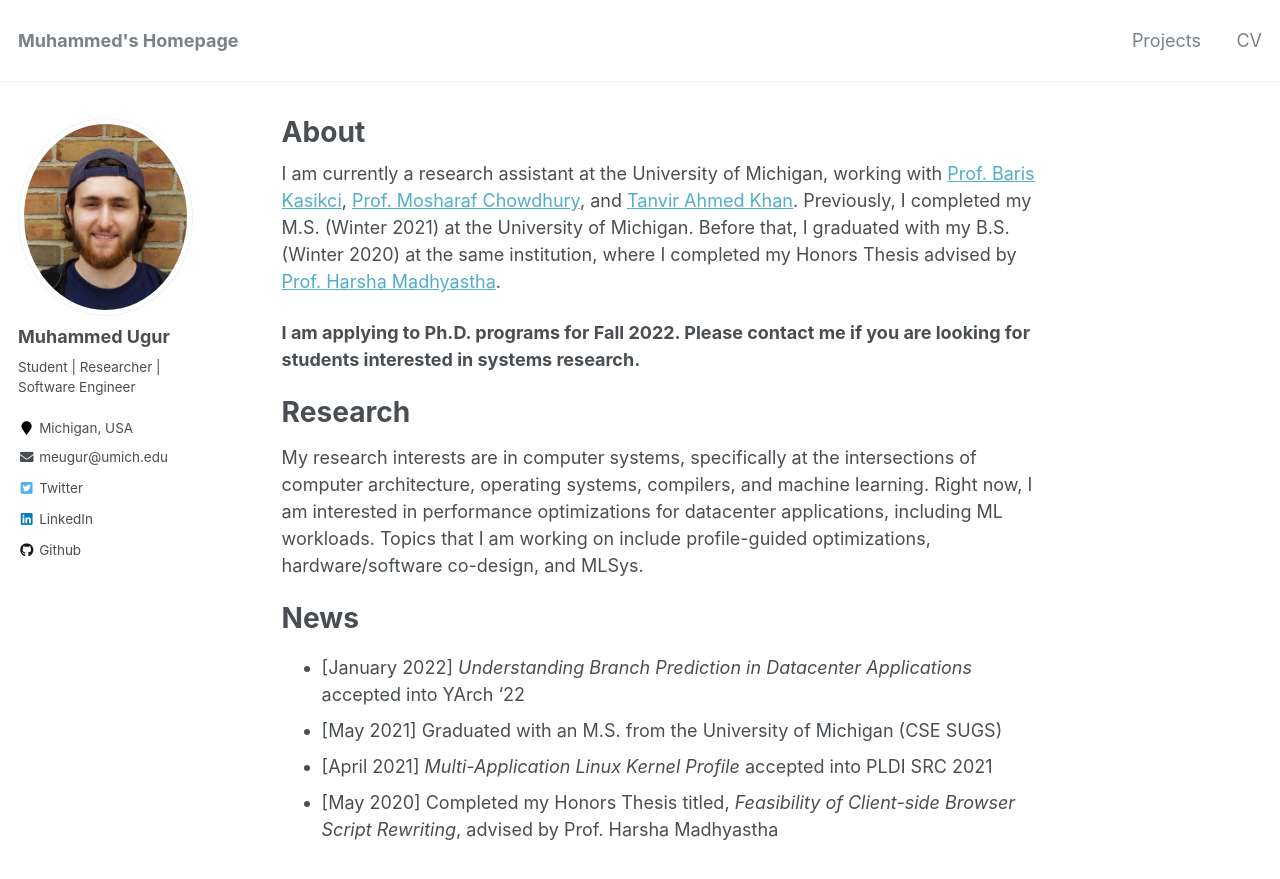
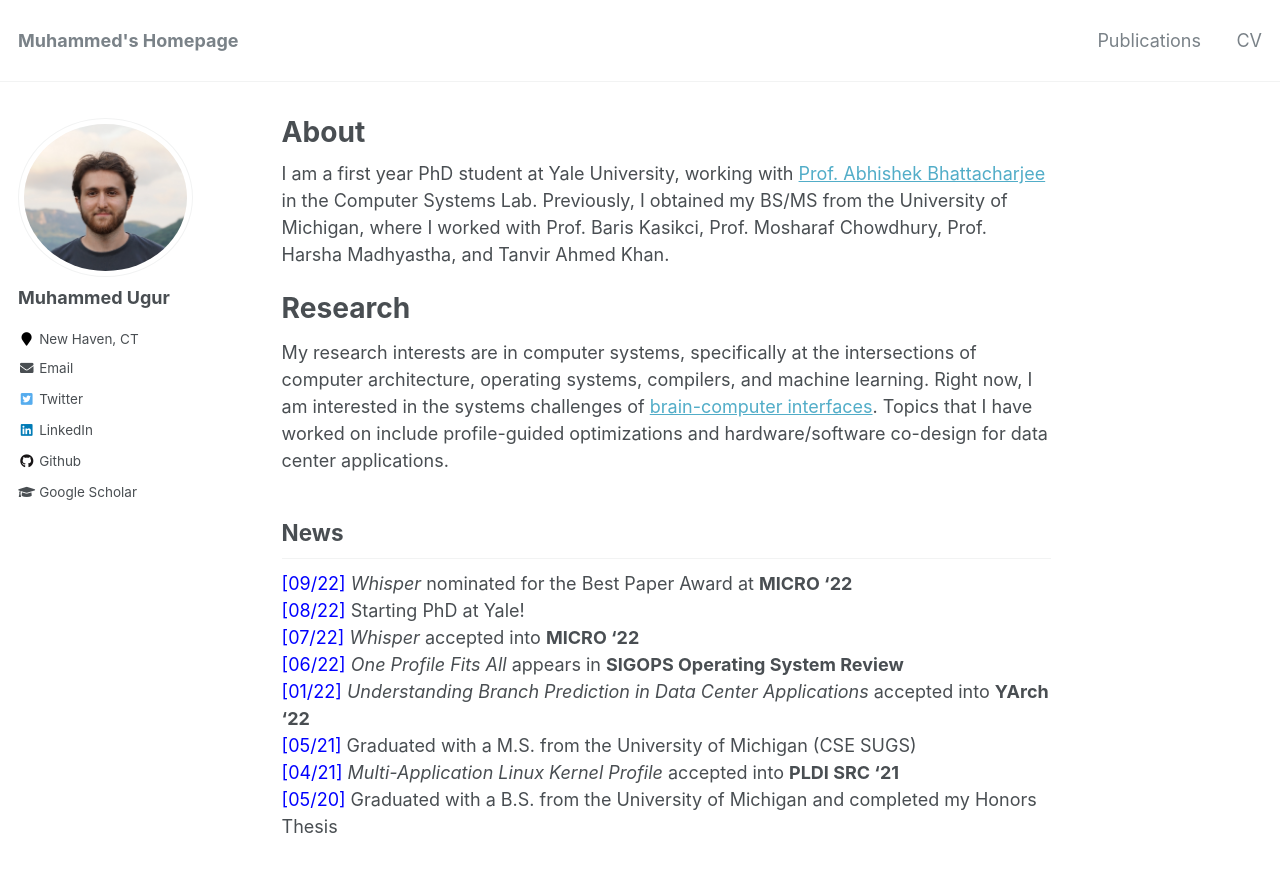
Before and after one commit to meugur/meugur.github.io, a Jekyll site: the page built from _pages/about.md, in a window 1280 px wide and 1052 px high. Shown: the top 879 px of the window. Built offline with Jekyll 4.4.1, drawn with Linux system fonts in a browser that asks for light colours.

Commit message:
Initial changes for Fall 22

```diff
--- a/_config.yml
+++ b/_config.yml
@@ -82,12 +82,12 @@ analytics:
 author:
   name             : "Muhammed Ugur"
   avatar           : "profile.jpg"
-  bio              : "Student | Researcher | Software Engineer"
-  location         : "Michigan, USA"
+  bio              : " "
+  location         : "New Haven, CT"
   employer         :
   pubmed           :
-  googlescholar    :
-  email            : "meugur@umich.edu"
+  googlescholar    : "https://scholar.google.com/citations?user=TcBODj4AAAAJ&hl=en"
+  email            : "muhammed.ugur@yale.edu"
   researchgate     :  # example: "https://www.researchgate.net/profile/yourprofile"
   uri              :
   bitbucket        :
--- a/_data/navigation.yml
+++ b/_data/navigation.yml
@@ -1,7 +1,7 @@
 # main links links
 main:
-  - title: "Projects"
-    url: /projects/
+  - title: "Publications"
+    url: /publications/
 
   - title: "CV"
     url: /files/cv.pdf
--- a/_data/ui-text.yml
+++ b/_data/ui-text.yml
@@ -25,7 +25,7 @@ en: &DEFAULT_EN
   feed_label                 : "Feed"
   powered_by                 : "Powered by"
   website_label              : "Website"
-  email_label                : "meugur@umich.edu"
+  email_label                : "Email"
   recent_posts               : "Recent Posts"
   undefined_wpm              : "Undefined parameter words_per_minute at _config.yml"
   comment_form_info          : "Your email address will not be published. Required fields are marked"
--- a/_pages/about.md
+++ b/_pages/about.md
@@ -7,18 +7,20 @@ redirect_from:
   - /about.html
 ---
 
-I am currently a research assistant at the University of Michigan, working with [Prof. Baris Kasikci](https://web.eecs.umich.edu/~barisk/), [Prof. Mosharaf Chowdhury](https://www.mosharaf.com/), and [Tanvir Ahmed Khan](https://web.eecs.umich.edu/~takh/). Previously, I completed my M.S. (Winter 2021) at the University of Michigan. Before that, I graduated with my B.S. (Winter 2020) at the same institution, where I completed my Honors Thesis advised by [Prof. Harsha Madhyastha](https://harshavm.engin.umich.edu/).
-
-**I am applying to Ph.D. programs for Fall 2022. Please contact me if you are looking for students interested in systems research.**
+I am a first year PhD student at Yale University, working with [Prof. Abhishek Bhattacharjee](https://cs.yale.edu/homes/abhishek) in the Computer Systems Lab. Previously, I obtained my BS/MS from the University of Michigan, where I worked with Prof. Baris Kasikci, Prof. Mosharaf Chowdhury, Prof. Harsha Madhyastha, and Tanvir Ahmed Khan.
 
 Research
 ======
 
-My research interests are in computer systems, specifically at the intersections of computer architecture, operating systems, compilers, and machine learning. Right now, I am interested in performance optimizations for datacenter applications, including ML workloads. Topics that I am working on include profile-guided optimizations, hardware/software co-design, and MLSys.
+My research interests are in computer systems, specifically at the intersections of computer architecture, operating systems, compilers, and machine learning. Right now, I am interested in the systems challenges of [brain-computer interfaces](https://www.sigarch.org/informing-brain-computer-interface-design-with-insights-from-computer-architecture-research). Topics that I have worked on include profile-guided optimizations and hardware/software co-design for data center applications.
 
 News
-======
-* [January 2022] _Understanding Branch Prediction in Datacenter Applications_ accepted into YArch '22
-* [May 2021] Graduated with an M.S. from the University of Michigan (CSE SUGS)
-* [April 2021] _Multi-Application Linux Kernel Profile_ accepted into PLDI SRC 2021
-* [May 2020] Completed my Honors Thesis titled, _Feasibility of Client-side Browser Script Rewriting_, advised by Prof. Harsha Madhyastha
+-----
+<span style="color:blue">[09/22]</span> _Whisper_ nominated for the Best Paper Award at **MICRO '22**
+<span style="color:blue">[08/22]</span> Starting PhD at Yale!
+<span style="color:blue">[07/22]</span> _Whisper_ accepted into **MICRO '22**
+<span style="color:blue">[06/22]</span> _One Profile Fits All_ appears in **SIGOPS Operating System Review**
+<span style="color:blue">[01/22]</span> _Understanding Branch Prediction in Data Center Applications_ accepted into **YArch '22**
+<span style="color:blue">[05/21]</span> Graduated with a M.S. from the University of Michigan (CSE SUGS)
+<span style="color:blue">[04/21]</span> _Multi-Application Linux Kernel Profile_ accepted into **PLDI SRC '21**
+<span style="color:blue">[05/20]</span> Graduated with a B.S. from the University of Michigan and completed my Honors Thesis
```
Also changed, not shown: _pages/projects.md (deleted, +0 -13 lines), _pages/publications.md (added, +15 -0 lines), images/profile.jpg, 6 other files.
